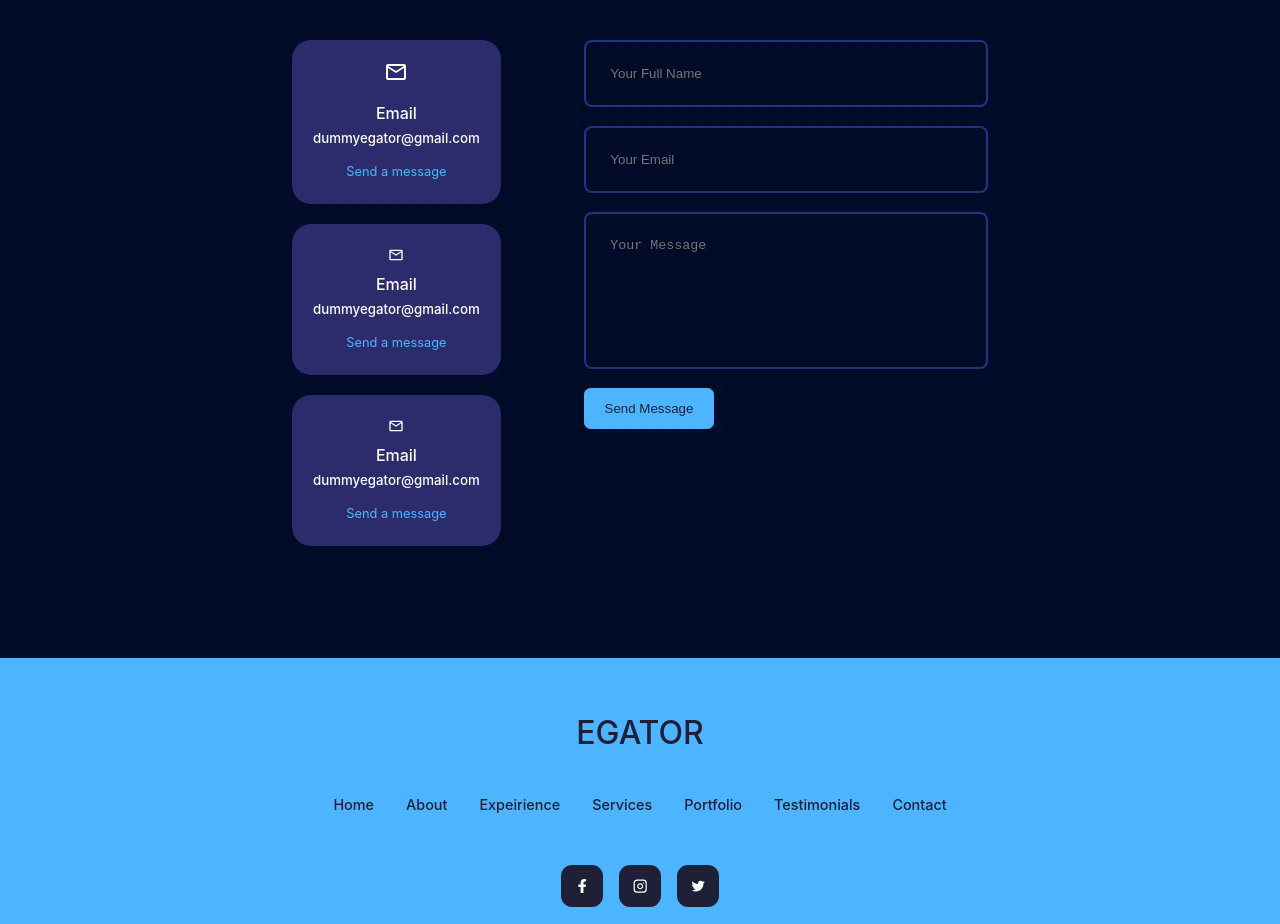
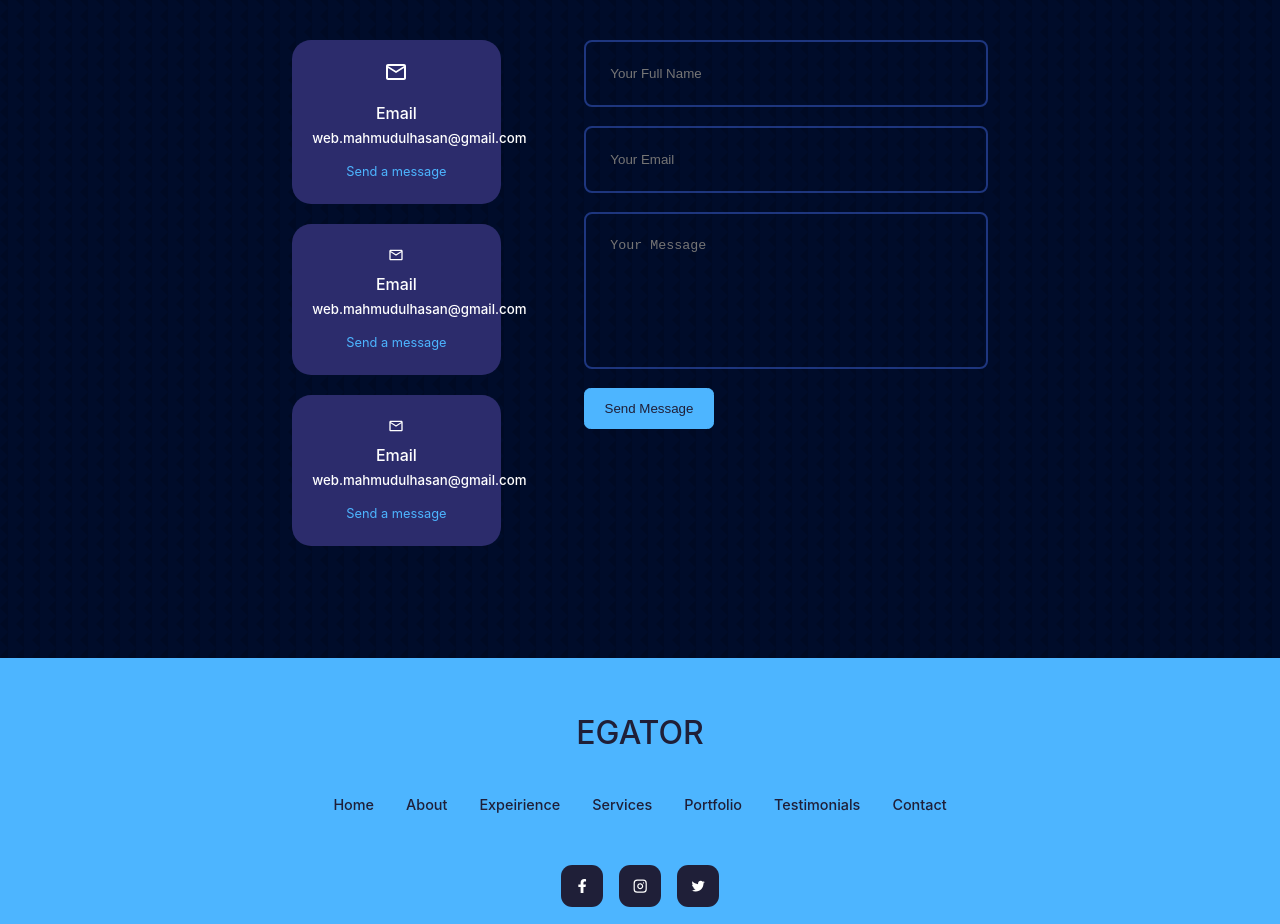
Before and after one commit to mahmudulhasan01/Mahmudul-Hasan-Portfolio-Website, a React (Create React App) app: page / in a window 1280 px wide. Shown: the part 3240-4164 px from the top of the page. Built offline with nearby package versions, Linux system fonts and the light colour scheme.

Commit message:
update contact reponsive

```diff
--- a/src/Components/Home/Contact/Contact.js
+++ b/src/Components/Home/Contact/Contact.js
@@ -34,22 +34,22 @@ const Contact = () => {
         <div className="contact_options">
           <article className="contact_option">
             <MdOutlineEmail className="contact_option-icon" /> <h4>Email</h4>
-            <h5>dummyegator@gmail.com</h5>
-            <a href="mailto:dummyegator@gmail.com" target="_blank">
+            <h5>web.mahmudulhasan@gmail.com</h5>
+            <a href="mailto:web.mahmudulhasan@gmail.com" target="_blank">
               Send a message
             </a>
           </article>
           <article className="contact_option">
             <MdOutlineEmail /> <h4>Email</h4>
-            <h5>dummyegator@gmail.com</h5>
-            <a href="mailto:dummyegator@gmail.com" target="_blank">
+            <h5>web.mahmudulhasan@gmail.com</h5>
+            <a href="mailto:web.mahmudulhasan@gmail.com" target="_blank">
               Send a message
             </a>
           </article>
           <article className="contact_option">
             <MdOutlineEmail /> <h4>Email</h4>
-            <h5>dummyegator@gmail.com</h5>
-            <a href="mailto:dummyegator@gmail.com" target="_blank">
+            <h5>web.mahmudulhasan@gmail.com</h5>
+            <a href="mailto:web.mahmudulhasan@gmail.com" target="_blank">
               Send a message
             </a>
           </article>
```
